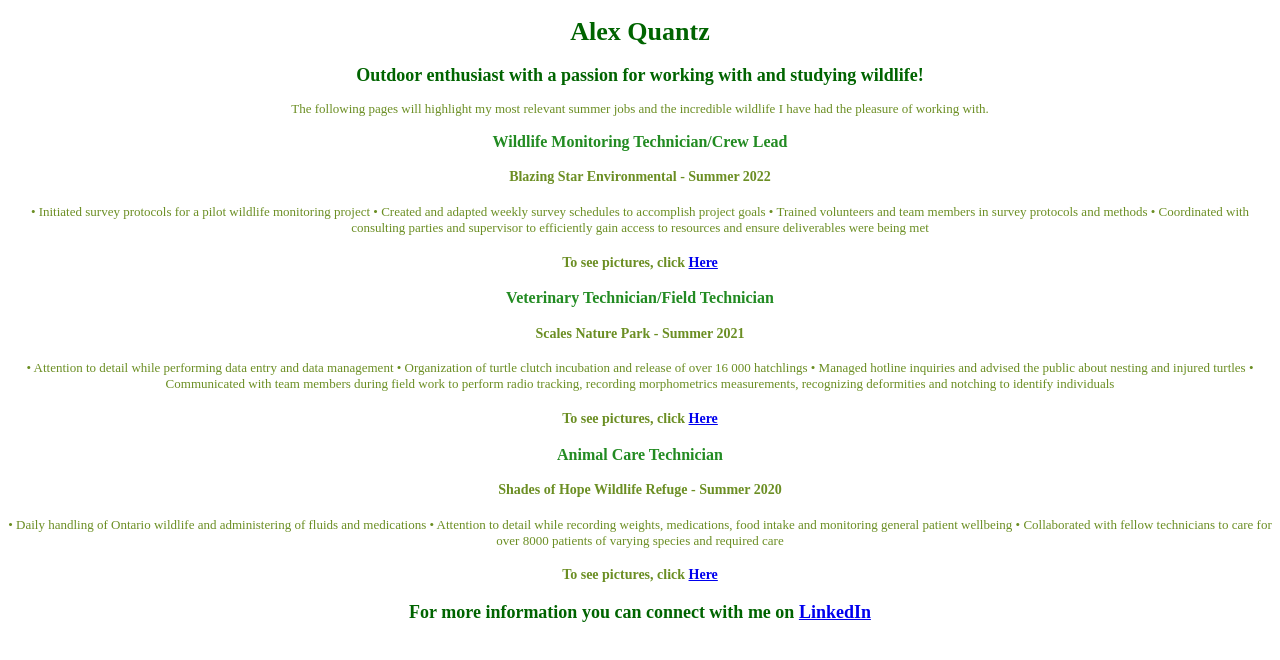
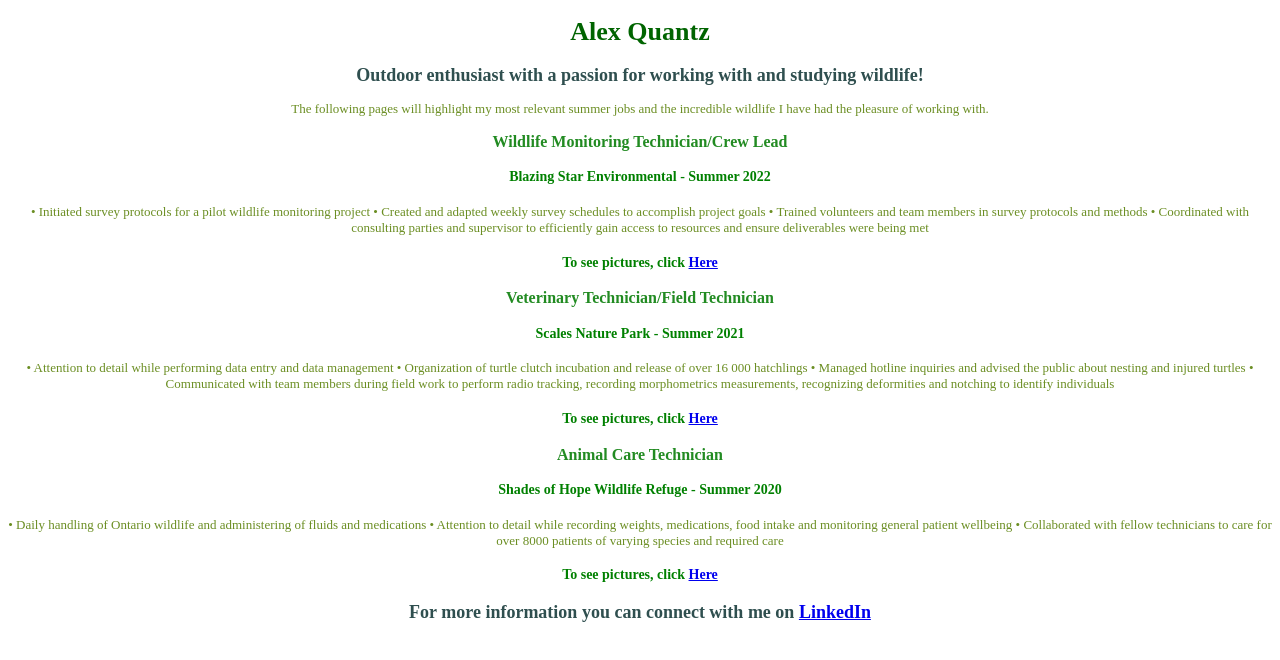
Before and after one commit to alexquantzflemingc/alexquantzflemingc.github.io, a plain HTML site: page index.html in a window 1280 px wide. Drawn offline with Linux system fonts and the light colour scheme.

Commit message:
Update Index3.css

```diff
--- a/Index3.css
+++ b/Index3.css
@@ -12,21 +12,21 @@
 	text-align: center;
 	font-size: 26px;
 }
-/* The h2 applies to the second header defining the text colour and size */
+/* The h2 applies to the second header defining the text colour, size and alignment */
 h2{
-	color: #006400;
+	color: #2F4F4F;
 	text-align: center;
 	font-size: 18px;
 }
-/* The h3 applies to the third header defining the text colour and size */
+/* The h3 applies to the third header defining the text colour, size and alignment */
 h3 {
 	color: #228B22;
 	text-align: center;
 	font-size: 16px;
 }
-/* The h4 applies to the fourth header defining the text colour and size */
+/* The h4 applies to the fourth header defining the text colour, size and alignment */
 h4 {
-	color: #6B8E23;
+	color: #008000;
 	text-align: center;
 	font-size: 14px;
 }
```
